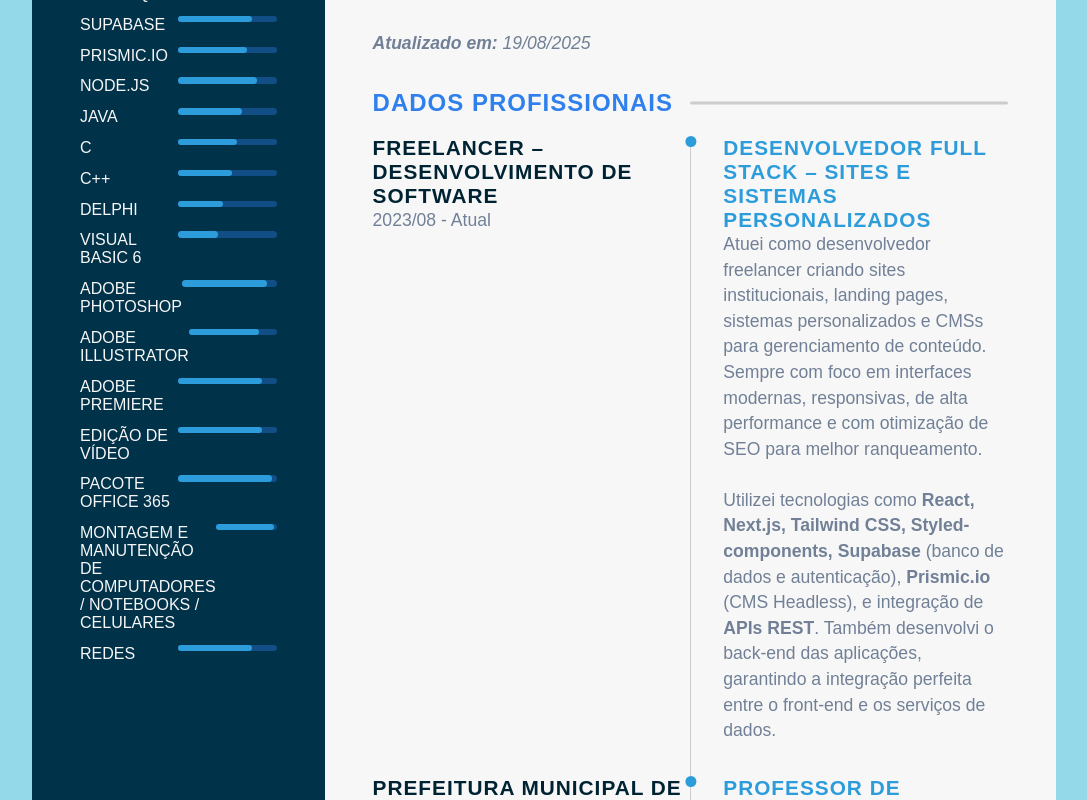
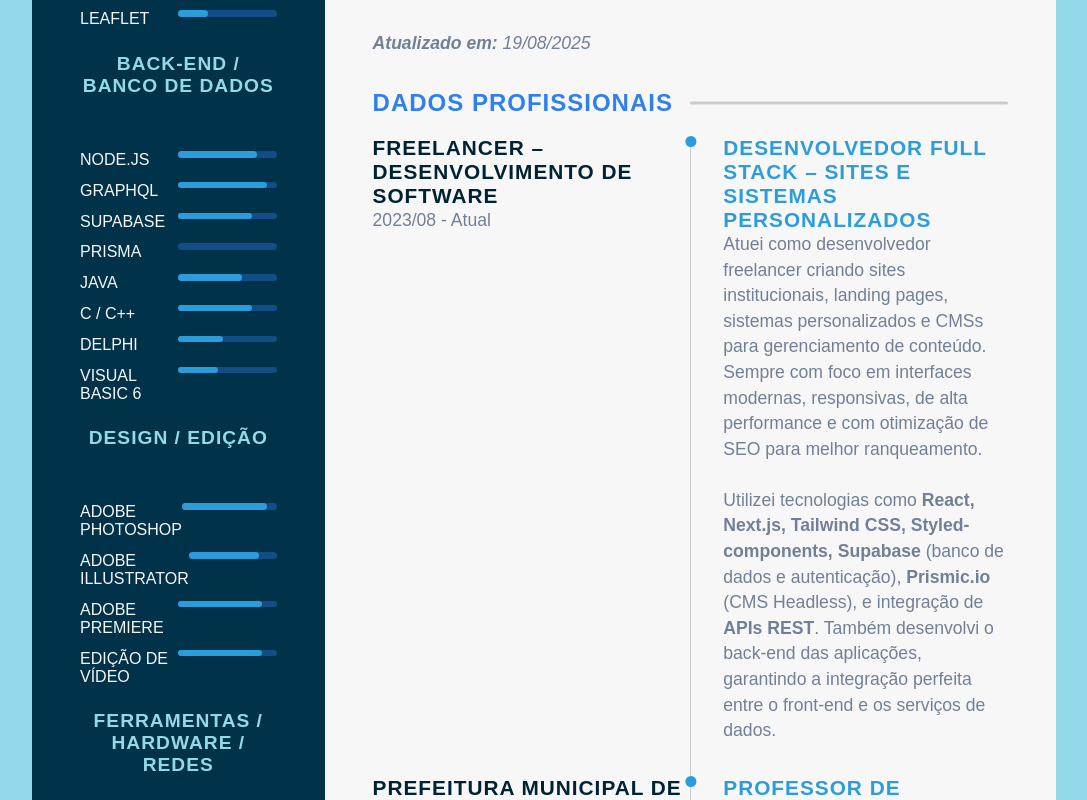
Before and after one commit to rauzola/curriculo, a Next.js app: page / in a window 1280 px wide. Shown: the part 1220-2020 px from the top of the page, without its empty margins (96-1183 px from the left). Built offline with nearby package versions, Linux system fonts and the light colour scheme.

Commit message:
feat: atualizando  Skills

```diff
--- a/app/globals.css
+++ b/app/globals.css
@@ -216,6 +216,8 @@ body {
 .office-progress { width: 95%; }
 .hardware-progress { width: 95%; }
 .redes-progress { width: 75%; }
+.prisma-progress { width: 75%; }
+.c-cpp-progress{ width: 75%; }
 
 
 .skill-title {
--- a/app/page.tsx
+++ b/app/page.tsx
@@ -87,6 +87,9 @@ export default function Home() {
 
             <div className="skills-section">
               <h3 className="main-title">Skills</h3>
+              <br />
+              {/* Front-end */}
+              <h4 className="career">Front-end</h4>
               <ul>
                 <li>
                   <p className="skill-title">React</p>
@@ -142,6 +145,18 @@ export default function Home() {
                     <div className="progress leaflet-progress" />
                   </div>
                 </li>
+              </ul>
+              <br />
+
+              {/* Back-end */}
+              <h4 className="career">Back-end / Banco de Dados</h4>
+              <ul>
+                <li>
+                  <p className="skill-title">Node.js</p>
+                  <div className="progress-bar">
+                    <div className="progress node-progress" />
+                  </div>
+                </li>
                 <li>
                   <p className="skill-title">GraphQL</p>
                   <div className="progress-bar">
@@ -155,15 +170,9 @@ export default function Home() {
                   </div>
                 </li>
                 <li>
-                  <p className="skill-title">Prismic.io</p>
+                  <p className="skill-title">Prisma</p>
                   <div className="progress-bar">
-                    <div className="progress prismic-progress" />
-                  </div>
-                </li>
-                <li>
-                  <p className="skill-title">Node.js</p>
-                  <div className="progress-bar">
-                    <div className="progress node-progress" />
+                    <div className="progress " />
                   </div>
                 </li>
                 <li>
@@ -173,15 +182,9 @@ export default function Home() {
                   </div>
                 </li>
                 <li>
-                  <p className="skill-title">C</p>
+                  <p className="skill-title">C / C++</p>
                   <div className="progress-bar">
-                    <div className="progress c-progress" />
-                  </div>
-                </li>
-                <li>
-                  <p className="skill-title">C++</p>
-                  <div className="progress-bar">
-                    <div className="progress cpp-progress" />
+                    <div className="progress c-cpp-progress" />
                   </div>
                 </li>
                 <li>
@@ -196,6 +199,12 @@ export default function Home() {
                     <div className="progress vb-progress" />
                   </div>
                 </li>
+              </ul>
+              <br />
+
+              {/* Design e Edição */}
+              <h4 className="career">Design / Edição</h4>
+              <ul>
                 <li>
                   <p className="skill-title">Adobe Photoshop</p>
                   <div className="progress-bar">
@@ -220,6 +229,12 @@ export default function Home() {
                     <div className="progress videoedit-progress" />
                   </div>
                 </li>
+              </ul>
+              <br />
+
+              {/* Ferramentas / Hardware / Redes */}
+              <h4 className="career">Ferramentas / Hardware / Redes</h4>
+              <ul>
                 <li>
                   <p className="skill-title">Pacote Office 365</p>
                   <div className="progress-bar">
@@ -254,9 +269,12 @@ export default function Home() {
                 className="para"
                 style={{ lineHeight: "1.8", marginBottom: "1.5rem" }}
               >
-                 <strong>Objetivo Profissional:</strong> Busco oportunidades como Desenvolvedor Full Stack, onde possa aplicar minhas habilidades em React, Next.js e Node.js para criar soluções inovadoras e impactantes.
-    <br />
-    <br />
+                <strong>Objetivo Profissional:</strong> Busco oportunidades como
+                Desenvolvedor Full Stack, onde possa aplicar minhas habilidades
+                em React, Next.js e Node.js para criar soluções inovadoras e
+                impactantes.
+                <br />
+                <br />
                 Olá! Sou <strong>Raul Henrique Silva Sigoli</strong>,
                 Programador Web apaixonado por transformar ideias em websites
                 modernos, funcionais e esteticamente atraentes.
```
